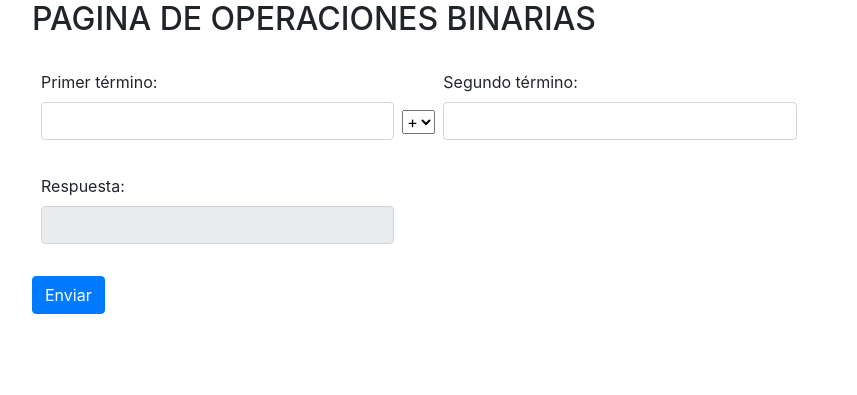
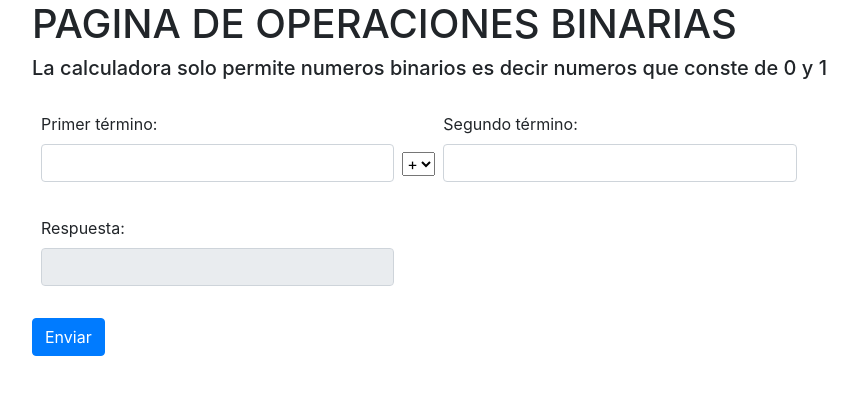
Before and after one commit to JulyCastro1991/aprendizaje_sistemas_digitales, a Flask app: page /operaciones_binarias in a window 1280 px wide. Shown: the part 56-451 px from the top of the page, without its empty margins (53-910 px from the left). Run offline with Flask 3, Linux system fonts and the light colour scheme.

```diff
--- a/app/views/templates/operaciones_binarias.html
+++ b/app/views/templates/operaciones_binarias.html
@@ -1,8 +1,9 @@
 {% extends 'base.html' %}
 
 {% block content %}
-    <h2>{% block title %} PAGINA DE OPERACIONES BINARIAS {% endblock %}</h2>
+    <h1>{% block title %} PAGINA DE OPERACIONES BINARIAS {% endblock %}</h1>
 
+    <h5>La calculadora solo permite numeros binarios es decir numeros que conste de 0 y 1</h5>
 <div class="mt-3">
     <form >
 
--- a/app/views/templates/operaciones_logicas.html
+++ b/app/views/templates/operaciones_logicas.html
@@ -36,8 +36,8 @@
         </div>
         <!-- Otros campos del formulario -->
         <button onclick="enviar()" class="btn btn-primary">Enviar</button>
-        <button onclick="autocompletar()" class="btn btn-primary">Enviar automaticos</button>
-        <button type="button" onclick="mostrarTabla()" class="btn btn-primary">Mostrar Tabla ESP32</button>
+        <button onclick="autocompletar()" class="btn btn-primary">Enviar automatico</button>
+        <button type="button" onclick="mostrarTabla()" class="btn btn-primary">Mostrar Tabla</button>
 
     </form>
 </div>
```
